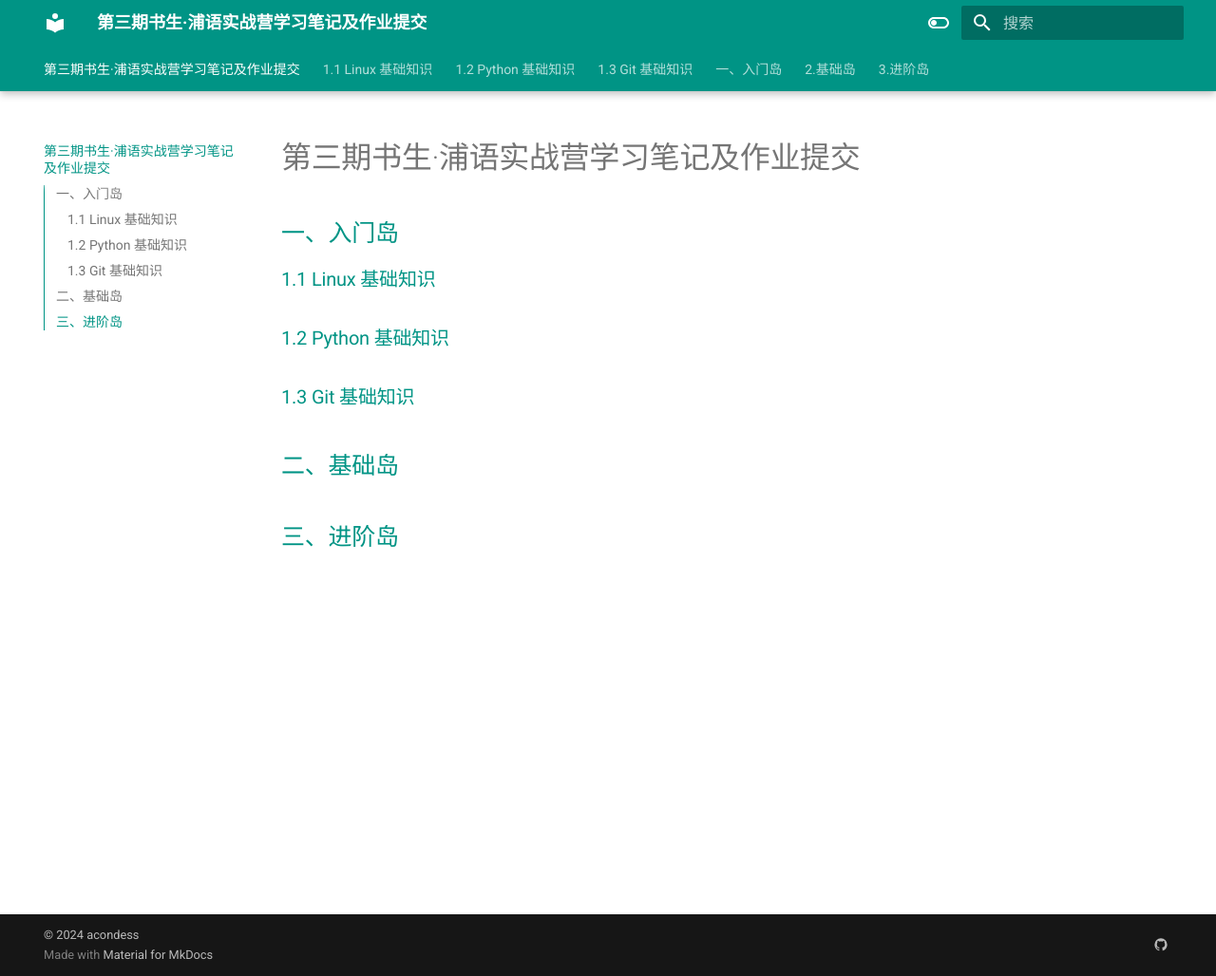
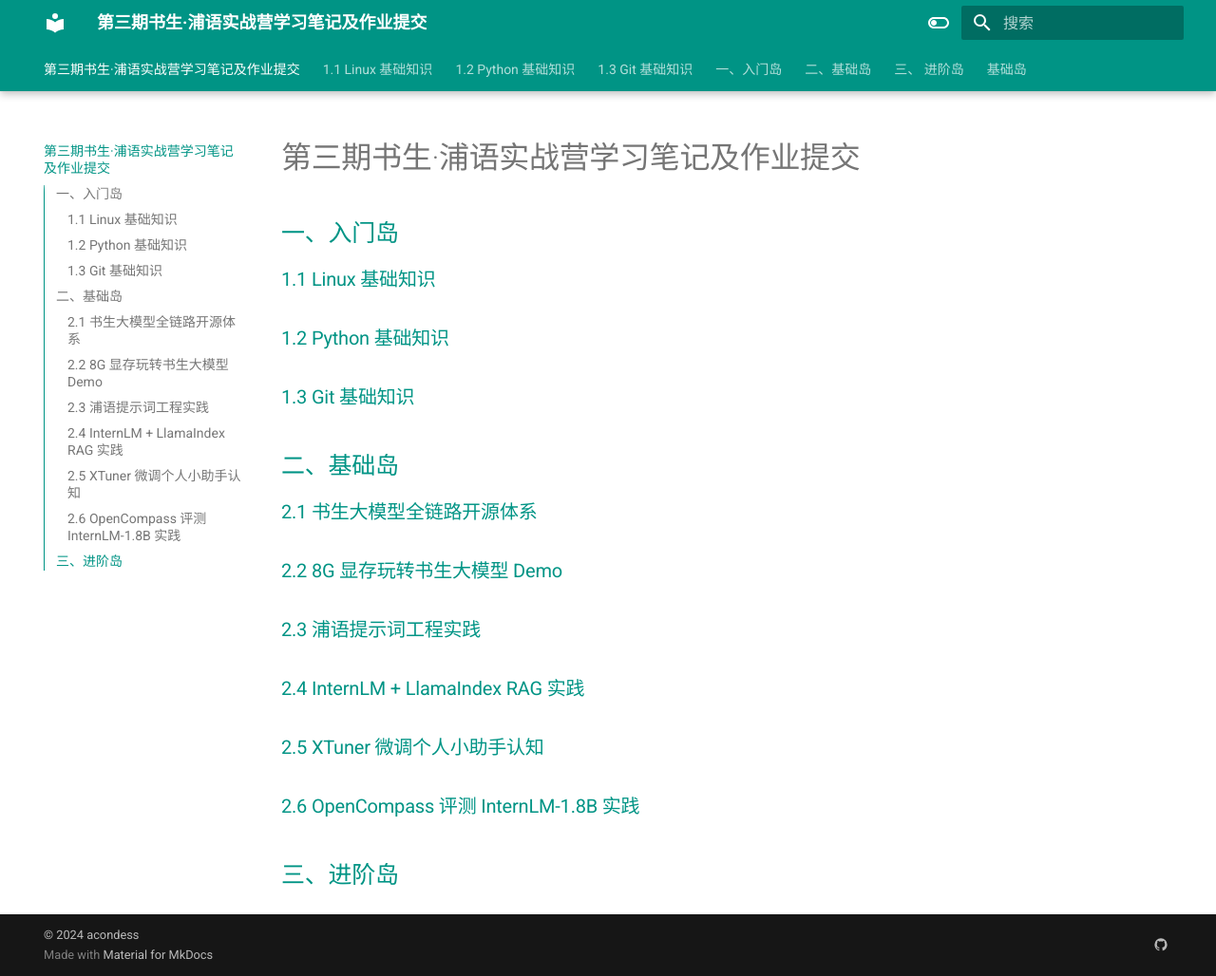
Before and after one commit to acondess/InternLM_learn_3, an MkDocs documentation site: the page built from docs/index.md, in a window 1280 px wide and 1028 px high. Shown: the whole window at 95% size. Built offline with MkDocs 1.6.1 and Material for MkDocs 9.7.7, drawn with Linux system fonts in a browser that asks for light colours.

Commit message:
增加基础岛结构

```diff
--- a/docs/3.进阶岛.md
+++ b/docs/3.进阶岛.md
@@ -0,0 +1 @@
+# 三、 进阶岛
--- a/docs/index.md
+++ b/docs/index.md
@@ -9,6 +9,19 @@
 ### [1.3 Git 基础知识](入门岛/1.3%20Git%20基础知识.md)
 
 
+
 ## [二、基础岛](2.基础岛.md)
 
+### [2.1 书生大模型全链路开源体系](基础岛/2.1%20书生大模型全链路开源体系.md)
+
+### [2.2 8G 显存玩转书生大模型 Demo](基础岛/2.2%208G%20显存玩转书生大模型%20Demo.md)
+
+### [2.3 浦语提示词工程实践](基础岛/2.3%20浦语提示词工程实践.md)
+
+### [2.4 InternLM + LlamaIndex RAG 实践](基础岛/2.4%20InternLM%20+%20LlamaIndex%20RAG%20实践.md)
+
+### [2.5 XTuner 微调个人小助手认知](基础岛/2.5%20XTuner%20微调个人小助手认知.md)
+
+### [2.6 OpenCompass 评测 InternLM-1.8B 实践](基础岛/2.6%20OpenCompass%20评测%20InternLM-1.8B%20实践.md)
+
 ## [三、进阶岛](3.进阶岛.md)
--- /dev/null
+++ b/docs/基础岛/2.4 InternLM + LlamaIndex RAG 实践.md
@@ -0,0 +1 @@
+# 2.4 InternLM + LlamaIndex RAG 实践.md
```
Also changed, not shown: docs/2.基础岛.md (+13 -0 lines), docs/基础岛/2.1 书生大模型全链路开源体系.md (added, +1 -0 lines), docs/基础岛/2.2 8G 显存玩转书生大模型 Demo.md (added, +1 -0 lines), docs/基础岛/2.3 浦语提示词工程实践.md (added, +1 -0 lines), docs/基础岛/2.5 XTuner 微调个人小助手认知.md (added, +1 -0 lines), docs/基础岛/2.6 OpenCompass 评测 InternLM-1.8B 实践.md (added, +1 -0 lines).
